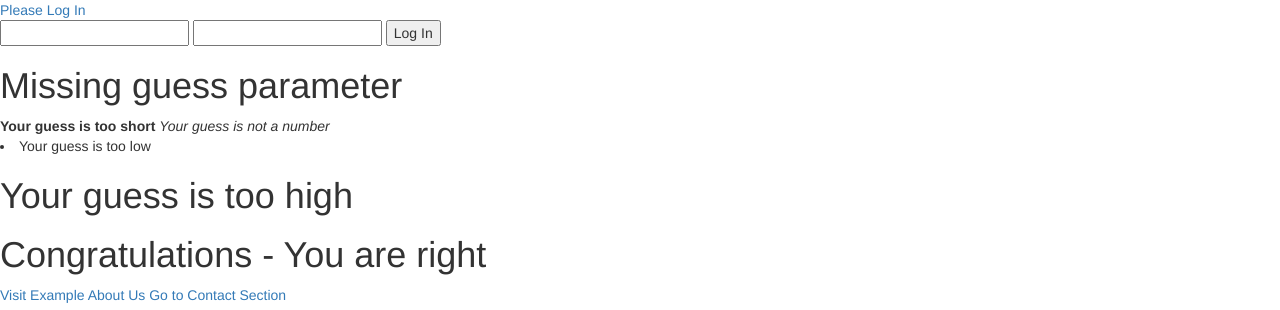
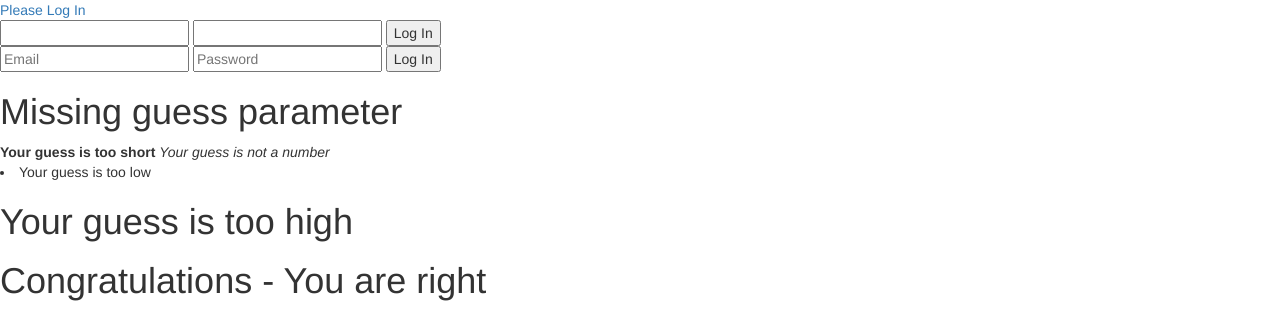
Before and after one commit to kemphomaithomphuc/modulebar, a plain HTML site: page index.html in a window 1280 px wide. Shown: the top 310 px of the page. Drawn offline with nearby package versions, Linux system fonts and the light colour scheme.

Commit message:
Update index.html

```diff
--- a/index.html
+++ b/index.html
@@ -19,6 +19,12 @@
   <input type="password" name="password">
   <input type="submit" value="Log In">
 </form>
+	<form action="/login" method="post">
+  <input type="text" name="who" placeholder="Email">
+  <input type="password" name="pass" placeholder="Password">
+  <input type="submit" value="Log In">
+</form>
+
 
 
 
```
